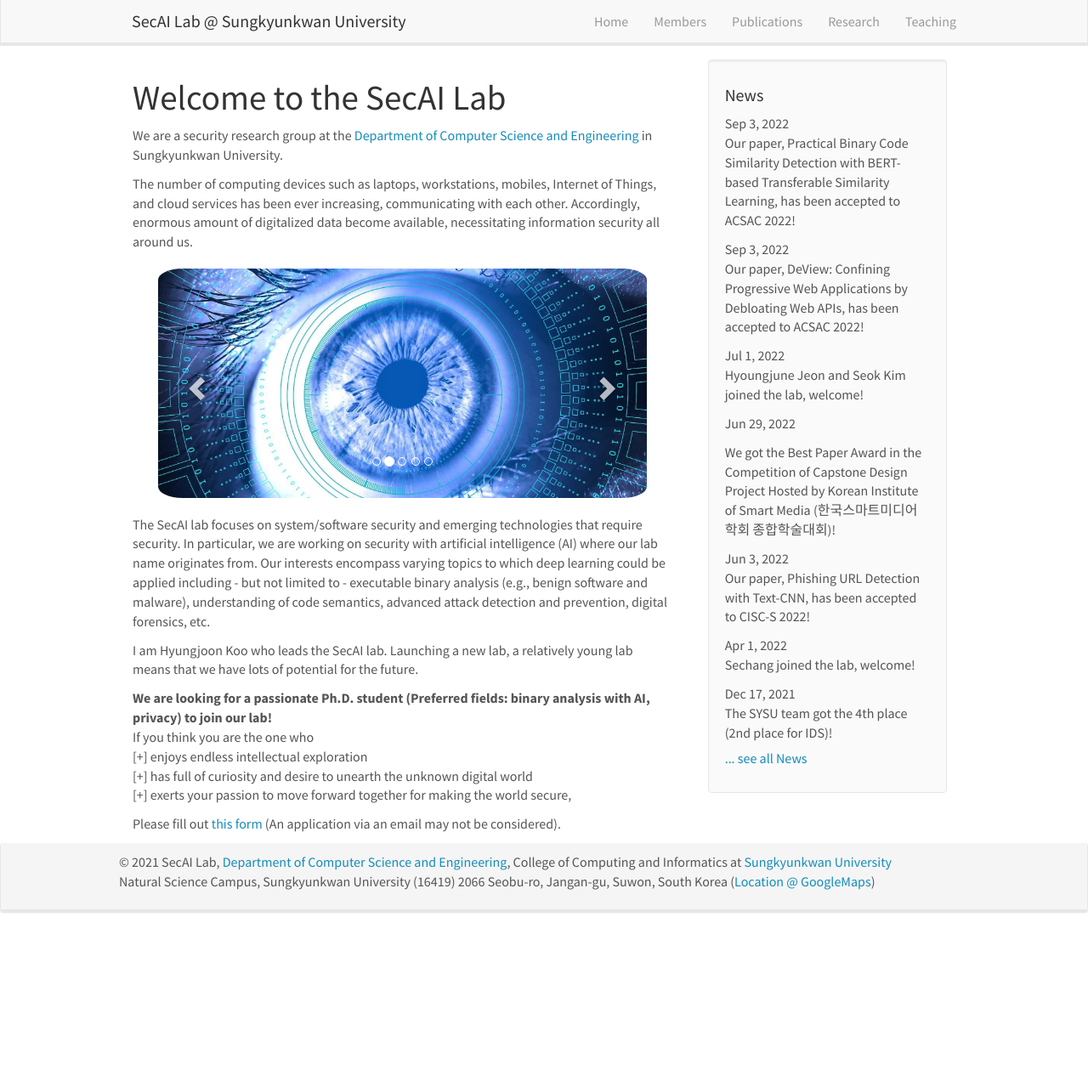
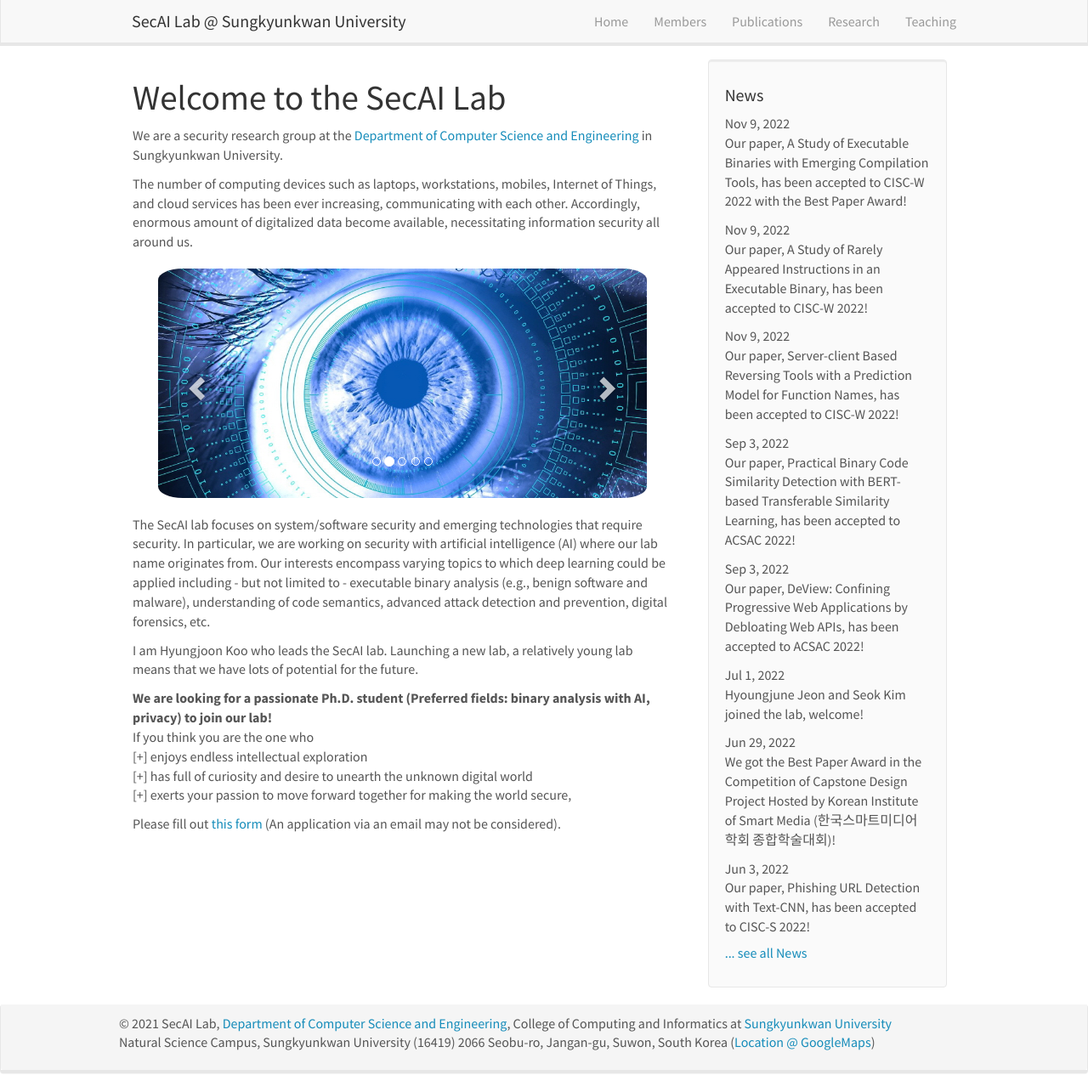
Before and after one commit to SecAI-Lab/secai-lab.github.io, a Jekyll site: the page built from _pages/home.md, in a window 1280 px wide and 1285 px high. Shown: the whole window at 85% size. Built offline with Jekyll 4.4.1, drawn with Linux system fonts in a browser that asks for light colours; nearby versions of some CDN libraries.

Commit message:
cisc-w 22 news updated

```diff
--- a/_data/news.yml
+++ b/_data/news.yml
@@ -1,3 +1,12 @@
+- date: Nov 9, 2022
+  headline: "Our paper, A Study of Executable Binaries with Emerging Compilation Tools, has been accepted to CISC-W 2022 with the Best Paper Award!"
+
+- date: Nov 9, 2022
+  headline: "Our paper, A Study of Rarely Appeared Instructions in an Executable Binary, has been accepted to CISC-W 2022!"
+
+- date: Nov 9, 2022
+  headline: "Our paper, Server-client Based Reversing Tools with a Prediction Model for Function Names, has been accepted to CISC-W 2022!"
+
 - date: Sep 3, 2022
   headline: "Our paper, Practical Binary Code Similarity Detection with BERT-based Transferable Similarity Learning, has been accepted to ACSAC 2022!"
 
@@ -8,7 +17,7 @@
   headline: "Hyoungjune Jeon and Seok Kim joined the lab, welcome!"
 
 - date: Jun 29, 2022
-- headline: "We got the Best Paper Award in the Competition of Capstone Design Project Hosted by Korean Institute of Smart Media (한국스마트미디어학회 종합학술대회)!"
+  headline: "We got the Best Paper Award in the Competition of Capstone Design Project Hosted by Korean Institute of Smart Media (한국스마트미디어학회 종합학술대회)!"
 
 - date: Jun 3, 2022
   headline: "Our paper, Phishing URL Detection with Text-CNN, has been accepted to CISC-S 2022!"
```
